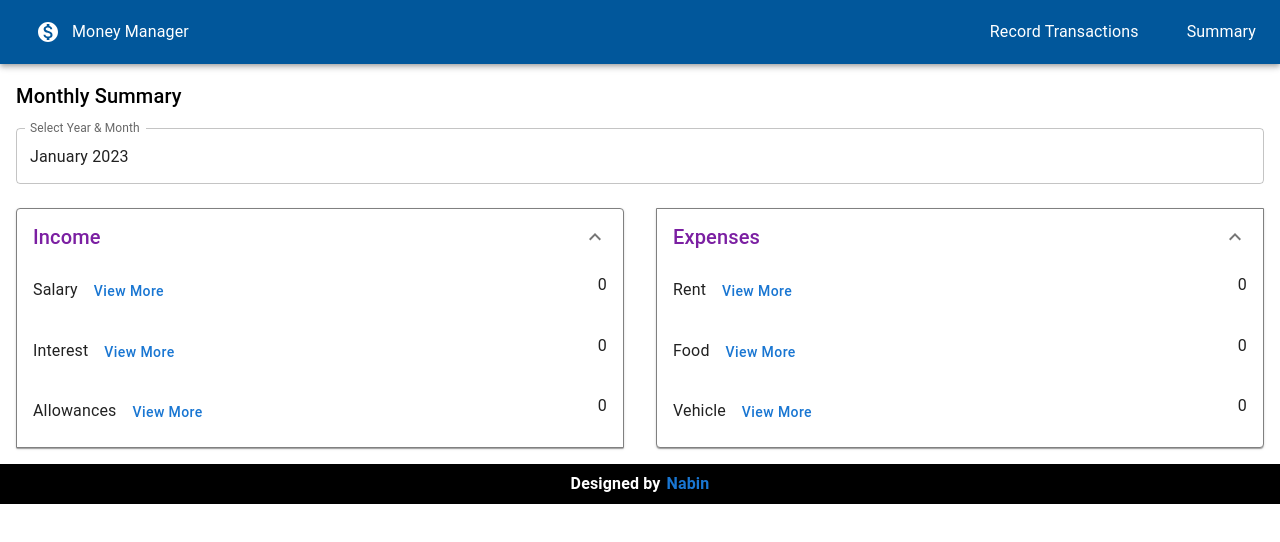
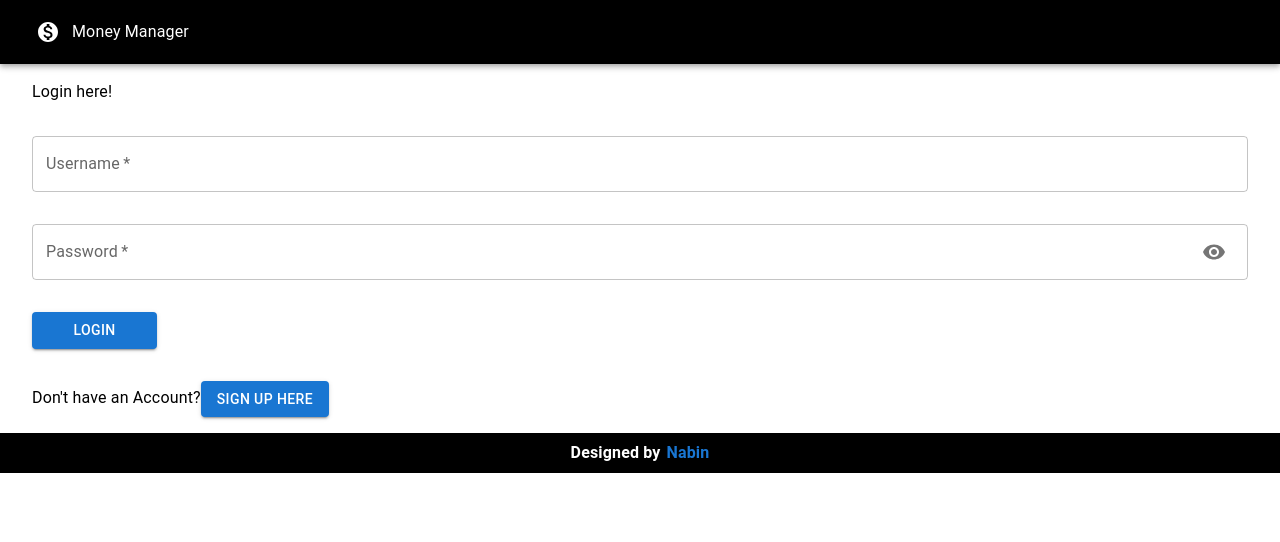
Before and after one commit to kcnabin/money-manager, a React (Create React App) app: page / in a window 1280 px wide. Shown: the top 542 px of the page. Built offline with nearby package versions, Linux system fonts and the light colour scheme; no server answers.

Commit message:
login page added

```diff
--- a/src/App.css
+++ b/src/App.css
@@ -9,24 +9,5 @@ a, a:visited, a:hover, a:active {
 }
 
 .main-routes .active {
-    color: #d4d6d5;
-    /* text-decoration: underline; */
-    border-bottom: 2px solid grey;
+    color: #d1d1d1
 }
-
-/* #root {
-    padding: 0 5%;
-    display: flex;
-    justify-content: center;
-} */
-
-/* #root > div {
-    padding:  0 24px;
-
-} */
-
-/* .main-routes a {
-    text-decoration: none;
-}
-
- */
--- a/src/App.js
+++ b/src/App.js
@@ -3,17 +3,20 @@ import { Routes, Route } from 'react-router-dom'
 import { Stack } from '@mui/material'
 import { LocalizationProvider } from '@mui/x-date-pickers'
 import { AdapterDateFns } from '@mui/x-date-pickers/AdapterDateFns'
-import { useEffect } from 'react'
+import { useEffect, useState } from 'react'
+import { useDispatch } from 'react-redux'
 
 import NavBar from './components/nav-bar/NavBar'
-import Home from './components/home/Home'
 import Summary from './components/summary/Summary'
 import AddIncomeExpenses from './components/add-income-expenses/AddIncomeExpenses'
 import SubCategorySummary from './components/subcatSummary/SubCategorySummary'
 import EditRecord from './components/editRecord/EditRecord'
-import { useDispatch } from 'react-redux'
+
 import { fetchInitialData } from './features/records/transactionsSlice'
 import Footer from './components/footer/Footer'
+import LoginUser from './components/login/LoginUser'
+import SignUp from './components/signup/SignUp'
+import LoggedUserInfo from './components/login/LoggedUserInfo'
 
 const App = () => {
   const dispatch = useDispatch()
@@ -21,23 +24,25 @@ const App = () => {
       dispatch(fetchInitialData())
   }, [dispatch])
 
+  const [user, setUser] = useState(null)
+
   return (
     <LocalizationProvider dateAdapter={AdapterDateFns}>
     <Stack spacing={2}>
 
-      <NavBar />
+      <NavBar user={user} />
+
+      <LoggedUserInfo user={user} setUser={setUser}  />
 
       <Routes>
-        <Route index element={<Summary />} />
-        <Route path='/' element={<Home />} />
-        <Route
-          path='/add'
-          element={<AddIncomeExpenses />}
-        />
+        <Route index element={user ? <Summary /> : <LoginUser setUser={setUser} />} />
+        <Route path='/' element={user ? <Summary /> : <LoginUser setUser={setUser} />}  />
+        <Route path='/add' element={<AddIncomeExpenses />} />
         <Route path='/summary' element={<Summary />} />
         <Route path='/categorySummary' element={<SubCategorySummary />} />
         <Route path='/editRecord' element={<EditRecord />} />
-
+        <Route path='/signup' element={<SignUp />} />
+        <Route path='/login' element={<LoginUser />} />
       </Routes>
 
       <Footer />
--- a/src/components/add-income-expenses/AddIncomeExpenses.jsx
+++ b/src/components/add-income-expenses/AddIncomeExpenses.jsx
@@ -105,7 +105,7 @@ const AddIncomeExpenses = () => {
     <Stack>
       <DisplayMessage msg={msg} />
       <Stack spacing={2} sx={{
-          maxWidth: '500px',
+
           padding: '0 32px 32px'
         }}
       >
--- /dev/null
+++ b/src/components/login/LoggedUserInfo.jsx
@@ -0,0 +1,32 @@
+import { Typography, Stack, Button } from "@mui/material";
+import { useNavigate } from "react-router-dom";
+
+const LoggedUserInfo = ({ user, setUser }) => {
+  const navigate = useNavigate()
+
+  if (user) {
+    const logOutUser = () => {
+      navigate('/')
+      setUser(null)
+    }
+    return (
+      <Stack direction='row' sx={{alignItems: 'center', padding: '0 32px'}}>
+        <Typography variant="body1">
+          Welcome {user.name}!
+        </Typography>
+
+        <Button
+          onClick={logOutUser}
+          variant='contained'
+          size='small'
+          sx={{marginLeft: '16px'}}
+        >
+          Log Out
+        </Button>
+      </Stack>
+    )
+  }
+  return
+}
+
+export default LoggedUserInfo
--- /dev/null
+++ b/src/components/login/LoginUser.jsx
@@ -0,0 +1,72 @@
+import { TextField, Stack, Button, Typography, InputAdornment, IconButton } from "@mui/material"
+import { useState } from 'react'
+import { NavLink } from "react-router-dom";
+import VisibilityIcon from '@mui/icons-material/Visibility';
+import VisibilityOffIcon from '@mui/icons-material/VisibilityOff';
+
+const LoginUser = ({ setUser }) => {
+  const [username, setUsername] = useState('')
+  const [password, setPassword] = useState('')
+  const [showPassword, setShowPassword] = useState(false)
+
+  const handleLogin = e => {
+    e.preventDefault()
+    setUser({
+      username: 'kcnabin',
+      name: 'Nabin KC',
+      token: 'wantSomeToken'
+    })
+  }
+
+  return (
+    <Stack spacing={4} direction='column' sx={{padding: '0 32px'}}>
+      <Typography variant="body1">
+        Login here!
+      </Typography>
+
+      <form onSubmit={handleLogin}>
+        <Stack spacing={4} direction='column'>
+        <TextField
+          type='text'
+          label="Username"
+          value={username}
+          onChange={e => setUsername(e.target.value)}
+          required
+        />
+
+        <TextField
+          label="Password"
+          type={showPassword ? 'text' : 'password'}
+          value={password}
+          onChange={e => setPassword(e.target.value)}
+          InputProps={{
+            endAdornment: <InputAdornment position='end'>
+              <IconButton onClick={() => setShowPassword(!showPassword)}>
+                {showPassword ? <VisibilityOffIcon /> : <VisibilityIcon />}
+              </IconButton>
+            </InputAdornment>
+          }}
+          required
+        />
+
+        <Button variant="contained" type='submit' sx={{maxWidth: '125px'}}>
+          Login
+        </Button>
+
+        </Stack>
+      </form>
+
+      <Typography variant="body1">
+        Don't have an Account?
+        <Button
+          variant="contained"
+        >
+          <NavLink to='/signup'>Sign up here</NavLink>
+        </Button>
+      </Typography>
+
+    </Stack>
+  )
+}
+
+export default LoginUser
--- a/src/components/nav-bar/NavBar.jsx
+++ b/src/components/nav-bar/NavBar.jsx
@@ -1,19 +1,19 @@
 import { NavLink } from 'react-router-dom'
-import { Stack, AppBar, Toolbar, Typography, IconButton, Menu, MenuItem, Button } from '@mui/material'
+import { Stack, AppBar, Toolbar, Typography, IconButton, Menu, MenuItem, Button, Box } from '@mui/material'
 import MonetizationOnIcon from '@mui/icons-material/MonetizationOn';
 import MenuIcon from '@mui/icons-material/Menu';
 import CloseIcon from '@mui/icons-material/Close';
 import { useState } from 'react'
 import { useNavigate } from 'react-router-dom';
 
-const NavBar = () => {
+const NavBar = ({ user, setUser }) => {
   const [anchorElMenu, setAnchorElMenu] = useState(null)
   const openMenu = Boolean(anchorElMenu)
   const closeMenu = () => setAnchorElMenu(null)
   const navigate = useNavigate()
 
   return (
-        <AppBar position='static' sx={{bgcolor: 'info.dark'}}>
+    <AppBar position='static' sx={{bgcolor: 'black'}}>
       <Toolbar>
         <IconButton color='inherit' size='large' onClick={() => navigate('/')}>
             <MonetizationOnIcon />
@@ -22,6 +22,8 @@ const NavBar = () => {
             Money Manager
         </Typography>
 
+        {
+          user ?
             <Stack
               direction='row'
               className="main-routes"
@@ -34,17 +36,22 @@ const NavBar = () => {
                 display: {
                   xs: 'none',
                   sm: 'inherit'
-
                 }
               }}
             >
               <NavLink to='/add'>
-                        <Typography variant='body1'>Record Transactions</Typography>
+                <Typography variant='body1'>
+                  Record Transactions
+                </Typography>
               </NavLink>
               <NavLink to='/summary' >
-                        <Typography variant='body1'>Summary</Typography>
+                <Typography variant='body1'>
+                  Summary
+                </Typography>
               </NavLink>
             </Stack>
+            : ''
+        }
 
         <IconButton
           sx={{
@@ -64,6 +71,9 @@ const NavBar = () => {
           open={openMenu}
           onClose={closeMenu}
         >
+          {
+            user ?
+              <Box>
               <MenuItem>
               <Button onClick={() => {
                 closeMenu()
@@ -72,6 +82,7 @@ const NavBar = () => {
                 <Typography variant='body2'>Record Transactions</Typography>
               </Button>
               </MenuItem>
+
               <MenuItem>
                 <Button onClick={() => {
                   closeMenu()
@@ -80,8 +91,17 @@ const NavBar = () => {
                   <Typography variant='body2'>Summary</Typography>
                 </Button>
               </MenuItem>
+              </Box> :
+              <MenuItem>
+                <Button onClick={() => {
+                  closeMenu()
+                  navigate('/login')
+                }}>
+                  <Typography variant='body2'>Login</Typography>
+                </Button>
+              </MenuItem>
+          }
         </Menu>
-
       </Toolbar>
     </AppBar>
   )
--- /dev/null
+++ b/src/components/signup/SignUp.jsx
@@ -0,0 +1,25 @@
+import { Typography, Stack, Button } from "@mui/material"
+import { NavLink } from "react-router-dom"
+
+const SignUp = () => {
+  return (
+    <>
+    <Typography variant="h6">
+      Sign Up Here
+    </Typography>
+
+    <Stack>
+      <Typography variant="body1">
+        Already have an account?
+        <Button variant="contained" sx={{marginLeft: '16px'}}>
+          <NavLink to='/login'>Login here</NavLink>
+        </Button>
+      </Typography>
+    </Stack>
+
+    </>
+
+  )
+}
+
+export default SignUp
--- a/src/components/summary/Summary.jsx
+++ b/src/components/summary/Summary.jsx
@@ -62,7 +62,7 @@ const Summary = () => {
     // console.log('monthlyExpensesSummary', monthlyExpensesSummary)
 
     return (
-        <Stack sx={{padding: '0 16px'}} spacing={3}>
+        <Stack sx={{padding: '0 32px'}} spacing={3}>
             <Stack spacing={2} >
                 <Typography variant="h6">Monthly Summary</Typography>
 
```
Also changed, not shown: src/components/notice/DisplayNotice.jsx (deleted, +0 -14 lines), src/message/DisplayMessage.jsx (added, +12 -0 lines). Lines whose indentation alone changed are shown as unchanged.
